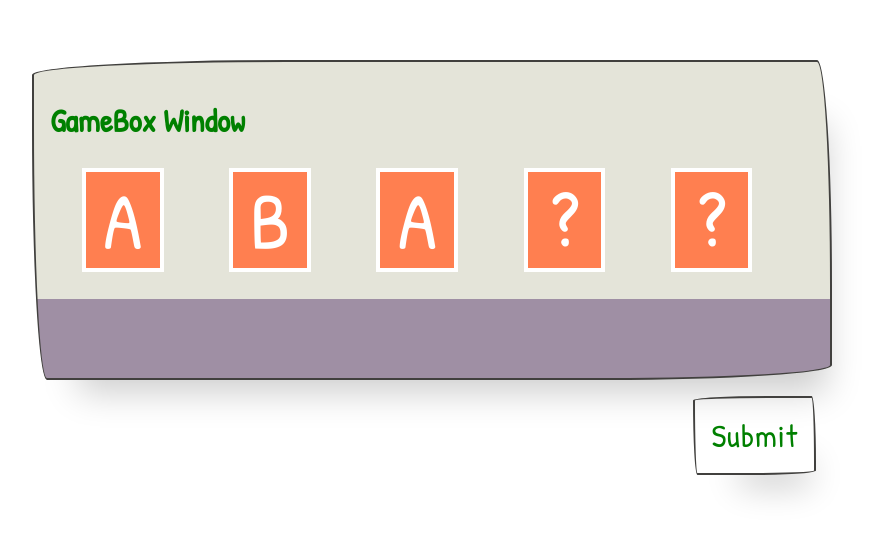
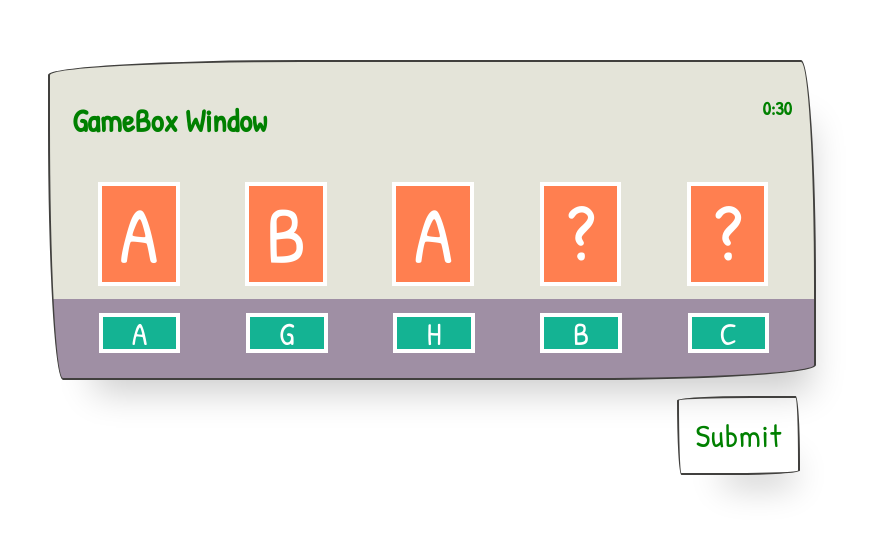
Before and after one commit to rightbrainpapi/stringabc, a React (Create React App) app: page / in a window 1280 px wide. Shown: the part 125-662 px from the top of the page, without its empty margins (208-1077 px from the left). Built offline with nearby package versions, Linux system fonts and the light colour scheme.

Commit message:
adding the template of the sequence choices

```diff
--- a/src/App.css
+++ b/src/App.css
@@ -17,10 +17,11 @@
 
 .GameBox {
 	display: flex;
+	justify-content: space-between;
 	/* justify-content: center; */
 	flex-direction: column;
 	color: green;
-	width: 50rem;
+	width: 48rem;
 	height: 20rem;
 
 	box-shadow: 20px 38px 34px -26px rgba(0, 0, 0, 0.2);
@@ -41,9 +42,19 @@
      manipulated as such */
 	background-image: linear-gradient(180deg, rgba(0, 0, 0, 0) 75%, #9f8fa4 75%);
 }
-.title {
-	align-self: flex-start;
+
+.HeaderSect {
+	align-self: center;
+	/* background: yellow; */
+	width: 45rem;
+	display: flex;
+	justify-content: space-between;
 }
+
+/* .Timer {
+	padding-right: 20px;
+	background: yellowgreen;
+} */
 
 .AlphaCardsContainer {
 	display: flex;
@@ -65,7 +76,7 @@
 	/* justify-content: center; */
 }
 
-.letter {
+.Letter {
 	width: 50%;
 	display: flex;
 	justify-content: center;
@@ -78,6 +89,39 @@
 	/* text-align: center; */
 }
 
+/* ////////////////////////// */
+/* ////////////////////////// */
+.AlphaChoiceContainer {
+	display: flex;
+
+	/* align-items: center; */
+	/* justify-content: center; */
+	/* justify-content: space-between; */
+	width: 46rem;
+	height: 20%;
+	/* padding-left: 1rem; */
+	/* background: blue; */
+}
+.AlphaChoice {
+	width: 20%;
+	/* background: purple; */
+	display: flex;
+	align-items: center;
+	justify-content: center;
+}
+
+.Choice {
+	width: 50%;
+	display: flex;
+	justify-content: center;
+	align-items: center;
+	height: 2rem;
+	background: #14b393;
+	border: 4px solid white;
+	color: white;
+	font-size: 2rem;
+	/* text-align: center; */
+}
 .Submit {
 	align-self: flex-end;
 	background: transparent;
--- a/src/components/AlphaCards.jsx
+++ b/src/components/AlphaCards.jsx
@@ -5,22 +5,22 @@ class AlphaCards extends Component {
 		return (
 			<div className="AlphaCardsContainer">
 				<div class="AlphaCards" id="AlphaCards">
-					<div className="letter">A</div>
+					<div className="Letter">A</div>
 				</div>
 
 				<div class="AlphaCards" id="AlphaCards">
-					<div className="letter">B</div>
+					<div className="Letter">B</div>
 				</div>
 
 				<div class="AlphaCards" id="AlphaCards">
-					<div className="letter">A</div>
+					<div className="Letter">A</div>
 				</div>
 
 				<div class="AlphaCards" id="AlphaCards">
-					<div className="letter">?</div>
+					<div className="Letter">?</div>
 				</div>
 				<div class="AlphaCards" id="AlphaCards">
-					<div className="letter">?</div>
+					<div className="Letter">?</div>
 				</div>
 			</div>
 		);
--- /dev/null
+++ b/src/components/AlphaChoice.jsx
@@ -0,0 +1,30 @@
+import React, { Component } from "react";
+
+class AlphaChoice extends Component {
+	render() {
+		return (
+			<div className="AlphaChoiceContainer">
+				<div class="AlphaChoice" id="AlphaChoice">
+					<div className="Choice">A</div>
+				</div>
+
+				<div class="AlphaChoice" id="AlphaChoice">
+					<div className="Choice">G</div>
+				</div>
+
+				<div class="AlphaChoice" id="AlphaChoice">
+					<div className="Choice">H</div>
+				</div>
+
+				<div class="AlphaChoice" id="AlphaChoice">
+					<div className="Choice">B</div>
+				</div>
+				<div class="AlphaChoice" id="AlphaChoice">
+					<div className="Choice">C</div>
+				</div>
+			</div>
+		);
+	}
+}
+
+export default AlphaChoice;
--- a/src/components/GameBox.jsx
+++ b/src/components/GameBox.jsx
@@ -1,5 +1,6 @@
 import React, { Component } from "react";
 import AlphaCards from "./AlphaCards";
+import AlphaChoice from "./AlphaChoice";
 
 class GameBox extends Component {
 	// onClose = (e) => {
@@ -9,8 +10,12 @@ class GameBox extends Component {
 		return (
 			<div className="GameContainer">
 				<div class="GameBox" id="GameBox">
-					<h1 className="title">GameBox Window</h1>
+					<div className="HeaderSect">
+						<h1 className="title">GameBox Window</h1>
+						<h3 className="Timer">0:30</h3>
+					</div>
 					<AlphaCards />
+					<AlphaChoice />
 				</div>
 				<button className="Submit">Submit</button>
 			</div>
```
